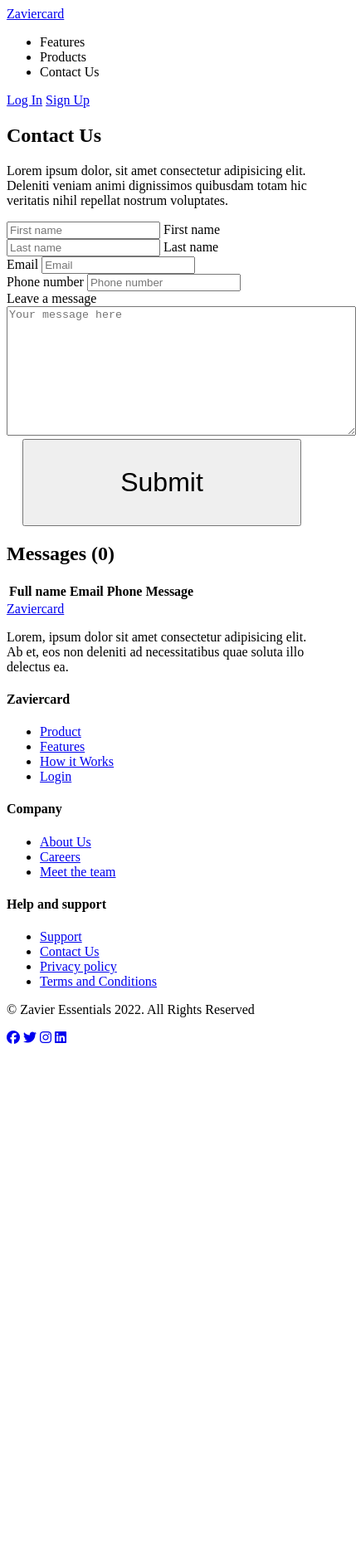
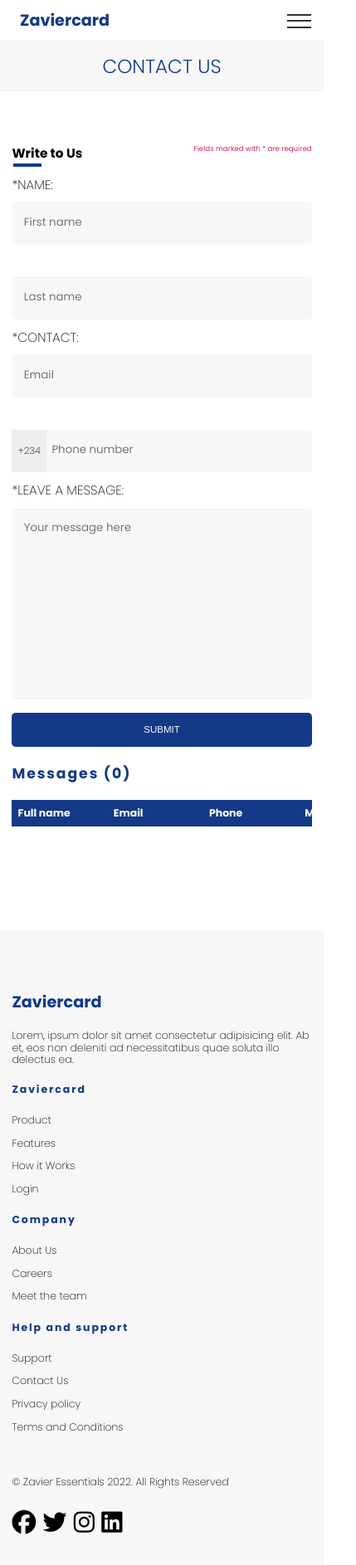
Before and after one commit to Kayzubi/contactpage, a website built with webpack: page dist/index.html in a window 390 px wide. Shown: the whole page at 83% size, 429 px wide, since content can reach past the window. Before the commit the page ends 1268 px from the top, so only its background shows below. Built offline with nearby package versions, Linux system fonts and the light colour scheme; some packages are replaced by stand-ins of ours; no server answers; the database is empty.

Commit message:
update styling

```diff
--- /dev/null
+++ b/Sass/__footer.scss
@@ -0,0 +1,59 @@
+.footer {
+  font-size: 1.3rem;
+  margin-top: 10rem;
+  background-color: $grey-light-1;
+  padding-top: $base-padding * 10;
+
+  &__logo {
+    font-weight: 700;
+    font-size: $font-size-lg;
+    color: $primary;
+
+    @include md {
+      font-size: 2rem;
+    }
+  }
+
+  &__note {
+    margin-top: 2rem;
+    line-height: 1.5rem;
+  }
+
+  &__lower {
+    margin-top: 5rem;
+    padding-bottom: $base-padding * 4;
+    .container {
+      display: flex;
+      justify-content: space-between;
+      align-items: center;
+
+      @include sm {
+        display: block;
+      }
+    }
+
+    .social-link {
+      font-size: $font-size-xl;
+      margin-right: 0.5rem;
+    }
+  }
+}
+
+.map {
+  display: flex;
+  flex-direction: column;
+  &-item {
+    &:not(:last-child) {
+      margin-bottom: 1rem;
+    }
+  }
+
+  &-link {
+    display: inline-block;
+    transition: all 0.2s;
+
+    &:hover {
+      transform: scale(1.3);
+    }
+  }
+}
--- /dev/null
+++ b/Sass/_buttons.scss
@@ -0,0 +1,51 @@
+.btn {
+  &,
+  &:link,
+  &:visited {
+    text-transform: uppercase;
+    display: inline-block;
+    padding: $base-padding $base-padding * 2;
+    border-radius: $base-border-radius;
+    border: none;
+    transition: all 0.2s;
+    font-size: $base-font-size;
+  }
+
+  &:disabled {
+    opacity: 0.3;
+  }
+
+  &:hover {
+    transform: translateY(-3px);
+    box-shadow: 0 0.2rem 1rem rgba(0, 0, 0, 0.2);
+  }
+
+  &:active {
+    transform: translateY(-1px);
+    box-shadow: 0 0.3rem 1rem rgba(0, 0, 0, 0.2);
+  }
+
+  &--primary {
+    background-color: $primary;
+    color: $white;
+  }
+
+  &--text {
+    &:link,
+    &:visited {
+      border: 1px solid $primary;
+      color: $primary;
+      transition: all 0.2s;
+    }
+
+    &:hover {
+      background-color: $primary;
+      color: $white;
+    }
+
+    &:active {
+      box-shadow: 0 0.5rem 1rem rgba($black, 0.15);
+      transform: translateY(0);
+    }
+  }
+}
--- /dev/null
+++ b/Sass/_contatus.scss
@@ -0,0 +1,46 @@
+.contact-us {
+  background-color: $grey-light-1;
+  text-align: center;
+  padding: $base-padding * 2 0;
+  margin-bottom: 2rem;
+
+  h2 {
+    font-weight: 300;
+    text-transform: uppercase;
+    color: $primary;
+  }
+}
+
+#contactus {
+  padding: $base-padding * 4 0;
+}
+
+.intro {
+  display: flex;
+  flex-direction: row;
+  justify-content: space-between;
+  padding: 1.5rem 1rem 1.5rem 0;
+
+  h4 {
+    position: relative;
+    &::after {
+      content: '';
+      position: absolute;
+      bottom: -5px;
+      left: 2px;
+      height: 4px;
+      width: 40%;
+      background-color: $primary;
+    }
+  }
+
+  small {
+    color: $error;
+    font-size: $font-size-sm;
+    font-weight: 400;
+  }
+
+  @include sm {
+    padding: 1.5rem 0;
+  }
+}
--- /dev/null
+++ b/Sass/_form.scss
@@ -0,0 +1,57 @@
+.form {
+  &__group {
+    margin: 1rem 0;
+  }
+  &__input {
+    width: 100%;
+    font-family: inherit;
+    padding: $base-padding * 2;
+    border: none;
+    outline: none;
+    background-color: $grey-light-1;
+    resize: none;
+    border-radius: $base-border-radius;
+    border-bottom: 3px solid transparent;
+
+    &.success:focus {
+      border-bottom: 3px solid $success;
+    }
+    &.error:focus {
+      border-bottom: 3px solid $error;
+    }
+  }
+
+  &__wrapper {
+    position: relative;
+  }
+  #phone {
+    padding-left: 5rem;
+  }
+  .country-code {
+    position: absolute;
+    font-size: 1.2rem;
+    height: 100%;
+    display: flex;
+    align-items: center;
+    padding: 0 $base-padding;
+    background-color: $grey-light-2;
+  }
+
+  &__label {
+    text-transform: uppercase;
+  }
+
+  .error-message {
+    font-size: $font-size-sm;
+    color: $error;
+    font-weight: 400;
+    display: block;
+    margin-top: 0.5rem;
+  }
+  .btn {
+    width: 100%;
+    padding: $base-padding * 2;
+    margin: auto;
+    display: block;
+  }
+}
--- /dev/null
+++ b/Sass/_grid.scss
@@ -0,0 +1,61 @@
+.row {
+  max-width: $grid-width;
+  margin: 0 auto;
+
+  &:not(:last-child) {
+    margin-bottom: $gutter-vertical;
+
+    @include md {
+      margin-bottom: $gutter-vertical-small;
+    }
+  }
+
+  @include clearfix;
+
+  [class^='col-'] {
+    float: left;
+
+    &:not(:last-child) {
+      margin-right: $gutter-horizontal;
+
+      @include md {
+        margin-right: 0;
+        margin-bottom: $gutter-vertical-small;
+      }
+    }
+
+    @include md {
+      width: 100% !important;
+    }
+  }
+
+  .col-1-of-2 {
+    width: calc((100% - #{$gutter-horizontal}) / 2);
+  }
+
+  .col-1-of-3 {
+    width: calc((100% - 2 * #{$gutter-horizontal}) / 3);
+  }
+
+  .col-2-of-3 {
+    width: calc(
+      2 * ((100% - 2 * #{$gutter-horizontal}) / 3) + #{$gutter-horizontal}
+    );
+  }
+
+  .col-1-of-4 {
+    width: calc((100% - 3 * #{$gutter-horizontal}) / 4);
+  }
+
+  .col-2-of-4 {
+    width: calc(
+      2 * ((100% - 3 * #{$gutter-horizontal}) / 4) + #{$gutter-horizontal}
+    );
+  }
+
+  .col-3-of-4 {
+    width: calc(
+      3 * ((100% - 3 * #{$gutter-horizontal}) / 4) + 2 * #{$gutter-horizontal}
+    );
+  }
+}
--- /dev/null
+++ b/Sass/_loader.scss
@@ -0,0 +1,22 @@
+.load-spinner {
+  margin: auto;
+  border-radius: 50%;
+  background: conic-gradient(#0000 5%, $secondary);
+
+  &-small {
+    width: 80px;
+    height: 80px;
+    -webkit-mask: radial-gradient(
+      farthest-side,
+      #0000 calc(100% - 10px),
+      #000 0
+    );
+    animation: load-spin 0.8s infinite linear;
+  }
+}
+
+@keyframes load-spin {
+  to {
+    transform: rotate(1turn);
+  }
+}
--- /dev/null
+++ b/Sass/_navigation.scss
@@ -0,0 +1,184 @@
+.navigation {
+  padding: 1rem;
+  .container {
+    display: flex;
+    flex-direction: row;
+    justify-content: space-between;
+    align-items: center;
+  }
+  &__logo {
+    font-weight: 700;
+    font-size: $font-size-lg;
+    color: $primary;
+  }
+
+  &__checkbox,
+  &__button,
+  &__background {
+    display: none;
+  }
+
+  &__collapse {
+    display: flex;
+    flex-direction: row;
+    gap: 2rem;
+  }
+
+  &__list {
+    display: flex;
+    flex-direction: row;
+    gap: 2rem;
+    justify-content: center;
+    align-items: center;
+  }
+
+  &__item {
+    cursor: pointer;
+    position: relative;
+    color: $grey-dark;
+
+    &.active {
+      color: $primary;
+      &::after {
+        width: 80%;
+        left: 0;
+      }
+    }
+    &::after {
+      content: '';
+      position: absolute;
+      bottom: -5px;
+      left: 50%;
+      width: 0;
+      height: 3px;
+      background-color: $primary;
+      transition: all 0.4s;
+    }
+    &:hover {
+      color: $primary;
+
+      &::after {
+        width: 80%;
+        left: 0;
+      }
+    }
+  }
+
+  @include md {
+    position: relative;
+    .container {
+      display: block;
+    }
+    &__logo {
+      font-size: 2rem;
+    }
+    &__button {
+      position: absolute;
+      display: inline-block;
+      right: 10px;
+      top: 5px;
+      height: 4rem;
+      width: 4rem;
+      text-align: center;
+      cursor: pointer;
+      z-index: 2000;
+    }
+
+    &__list {
+      display: block;
+      margin: 3rem auto;
+    }
+    &__item {
+      margin-bottom: 1rem;
+      cursor: pointer;
+      position: relative;
+      color: $grey-dark;
+
+      &.active {
+        color: $primary;
+        &::after {
+          width: 20%;
+          left: 0;
+        }
+      }
+      &::after {
+        content: '';
+        position: absolute;
+        bottom: -5px;
+        left: 50%;
+        width: 0;
+        height: 3px;
+        background-color: $primary;
+        transition: all 0.4s;
+      }
+      &:hover {
+        color: $primary;
+
+        &::after {
+          width: 0;
+          left: 0;
+        }
+      }
+    }
+
+    .btn {
+      margin-right: 1rem;
+    }
+
+    //Functionality
+    &__collapse {
+      display: none;
+      height: 0;
+      transition: all 0.5s ease-in-out;
+    }
+
+    &__checkbox:checked ~ &__collapse {
+      display: block;
+      height: auto;
+    }
+
+    //ICON
+    &__icon {
+      position: relative;
+      margin-top: 2rem;
+
+      &,
+      &::before,
+      &::after {
+        width: 3rem;
+        height: 2px;
+        background-color: $grey-dark-3;
+        display: inline-block;
+      }
+
+      &::before,
+      &::after {
+        content: '';
+        position: absolute;
+        left: 0;
+        transition: all 0.2s;
+      }
+
+      &::before {
+        top: -0.8rem;
+      }
+      &::after {
+        top: 0.8rem;
+      }
+    }
+
+    &__checkbox:checked + &__button &__icon {
+      background-color: transparent;
+    }
+
+    &__checkbox:checked + &__button &__icon::before {
+      top: 0;
+      transform: rotate(135deg);
+    }
+
+    &__checkbox:checked + &__button &__icon::after {
+      top: 0;
+      transform: rotate(-135deg);
+    }
+  }
+}
--- /dev/null
+++ b/Sass/_table.scss
@@ -0,0 +1,32 @@
+.displayMessages {
+  overflow: auto;
+  height: 100%;
+}
+
+.table {
+  font-size: 1.3rem;
+  visibility: hidden;
+  border-collapse: collapse;
+  table-layout: fixed;
+
+  tr:nth-child(even) {
+    background-color: #f2f2f2;
+  }
+  tr:hover {
+    background-color: #ddd;
+    cursor: pointer;
+  }
+
+  th {
+    min-width: 12rem;
+    max-width: 100%;
+    padding: $base-padding;
+    text-align: left;
+    background-color: $primary;
+    color: $white;
+  }
+
+  td {
+    padding: 1rem;
+  }
+}
--- /dev/null
+++ b/Sass/abstract/_breakpoints.scss
@@ -0,0 +1,37 @@
+$breakpoints: (
+  'xs': 0,
+  'sm': 480px,
+  'md': 720px,
+  'lg': 960px,
+  'xl': 1200px,
+);
+
+@mixin sm {
+  @media (max-width: map-get($breakpoints, 'sm')) {
+    @content;
+  }
+}
+
+@mixin md {
+  @media (max-width: map-get($breakpoints, 'md')) {
+    @content;
+  }
+}
+
+@mixin lg {
+  @media (max-width: map-get($breakpoints, 'lg')) {
+    @content;
+  }
+}
+
+@mixin xl {
+  @media (min-width: map-get($breakpoints, 'xl')) {
+    @content;
+  }
+}
+
+@mixin breakpoint($bp: 0) {
+  @media (min-width: $bp) {
+    @content;
+  }
+}
--- /dev/null
+++ b/Sass/abstract/_mixins.scss
@@ -0,0 +1,7 @@
+@mixin clearfix {
+  &::after {
+    content: '';
+    display: table;
+    clear: both;
+  }
+}
--- /dev/null
+++ b/Sass/abstract/_variables.scss
@@ -0,0 +1,37 @@
+// Colors
+$primary: #133987;
+$secondary: #6c87be;
+$error: #d32752;
+$info: #f6c31c;
+$success: #1ac886;
+$grey-light-1: #f7f7f7;
+$grey-light-2: #eee;
+$grey-dark: #777;
+$grey-dark-2: #999;
+$grey-dark-3: #333;
+$white: #fff;
+$black: #000;
+
+// spacing
+$base-padding: 0.75rem;
+$base-margin: 0.75rem;
+
+// borders
+$base-border-thickness: 1px;
+$base-border-radius: 0.5rem;
+
+// box-shadow
+$base-box-shadow: 0 0.2rem 2rem rgba(0, 0, 0, 0.15);
+
+// font sizes
+$base-font-size: 1.2rem;
+$font-size-sm: $base-font-size * 0.75;
+$font-size-lg: $base-font-size * 1.5;
+$font-size-xl: $base-font-size * 2.5;
+$font-size-xxl: $base-font-size * 4;
+
+// grid
+$grid-width: 114rem;
+$gutter-vertical: 8rem;
+$gutter-vertical-small: 2rem;
+$gutter-horizontal: 3rem;
--- /dev/null
+++ b/Sass/base/_base.scss
@@ -0,0 +1,71 @@
+@import url('https://fonts.googleapis.com/css2?family=Poppins:ital,wght@0,100;0,200;0,300;0,400;0,500;0,600;0,700;0,800;0,900;1,100;1,200;1,300;1,400;1,500;1,600;1,700;1,800;1,900&display=swap');
+
+*,
+*::after,
+*::before {
+  margin: 0;
+  padding: 0;
+  box-sizing: inherit;
+}
+
+html {
+  // This defines what 1rem is
+  font-size: 62.5%; //1 rem = 10px; 10px/16px = 62.5%
+
+  @include lg {
+    // width < 1200?
+    font-size: 60%; //1 rem = 9px, 9/16 = 50%
+  }
+
+  @include md {
+    // width < 900?
+    font-size: 60%; //1 rem = 8px, 8/16 = 50%
+  }
+
+  @include xl {
+    font-size: 75%; //1rem = 12, 12/16
+  }
+}
+body {
+  font-family: Poppins;
+  font-weight: 200;
+  box-sizing: border-box;
+  font-size: 1.6rem;
+}
+
+::selection {
+  background-color: $primary;
+  color: $white;
+}
+
+ul {
+  list-style: none;
+  padding-left: 0;
+}
+a {
+  text-decoration: none;
+  color: $black;
+}
+img {
+  max-width: 100%;
+}
+
+.container {
+  width: 100%;
+  max-width: 1400px;
+  margin: 0 auto;
+  padding: 0 $base-padding * 2;
+  box-sizing: border-box;
+}
+
+/* Chrome, Safari, Edge, Opera */
+input::-webkit-outer-spin-button,
+input::-webkit-inner-spin-button {
+  -webkit-appearance: none;
+  margin: 0;
+}
+
+/* Firefox */
+input[type='number'] {
+  -moz-appearance: textfield;
+}
--- /dev/null
+++ b/Sass/base/_typography.scss
@@ -0,0 +1,29 @@
+p {
+  &:not(:last-child) {
+    margin-bottom: 2rem;
+  }
+}
+
+.heading {
+  font-weight: 700;
+  margin-bottom: 3rem;
+  letter-spacing: 0.2rem;
+  color: $primary;
+
+  @include md {
+    margin-bottom: 2rem;
+  }
+
+  &-primary {
+    font-size: $font-size-xl;
+  }
+  &-secondary {
+    font-size: $font-size-lg;
+  }
+}
+
+.heading-light {
+  font-weight: 200;
+  margin-bottom: 3rem;
+  letter-spacing: 1rem;
+}
--- a/Sass/main.scss
+++ b/Sass/main.scss
@@ -1,12 +1,20 @@
-.btn-submit {
-  width: 90%;
-  margin: 0 auto;
-  padding: 2rem;
-  font-size: 2rem;
-  display: block;
-}
+// abstracts
+@import 'abstract/breakpoints';
+@import 'abstract/mixins';
+@import 'abstract/variables';
 
-.displayMessages {
-  overflow-x: auto;
-  width: 100%;
-}
+// base
+@import 'base/base';
+@import 'base/typography';
+
+// components
+@import './buttons';
+@import './form';
+@import './loader';
+@import './navigation';
+@import './table';
+
+// layout
+@import './contatus';
+@import './grid';
+@import './_footer';
--- a/src/index.js
+++ b/src/index.js
@@ -38,9 +38,10 @@ const database = getFirestore()
 // Reference collection from firestore
 const colReference = collection(database, 'messages')
 
-// get documents in collection when ever change is appllied
+// get documents in collection when ever change is applied
 onSnapshot(colReference, (snapshot) => {
   // show loading
+  table.style.visibility = 'hidden'
   loader.style.display = 'block'
 
   // delay table load for 1 second
@@ -70,6 +71,7 @@ onSnapshot(colReference, (snapshot) => {
 
     // remove loading state
     loader.style.display = 'none'
+    table.style.visibility = 'visible'
   }, 1000)
 })
 
@@ -131,7 +133,7 @@ contactForm.addEventListener('input', (e) => {
 //show error
 const showError = (input, message) => {
   //get the form group ellement
-  const element = input.parentElement
+  const element = input.parentElement.parentElement
 
   // add error class to input element
   input.classList.add('error')
@@ -146,7 +148,7 @@ const showError = (input, message) => {
 //show success
 const showSuccess = (input) => {
   //get the form group element
-  const element = input.parentElement
+  const element = input.parentElement.parentElement
 
   // add success class to input element
   input.classList.remove('error')
```
Also changed, not shown: dist/bundle.js, dist/css/main.css, dist/index.html.
